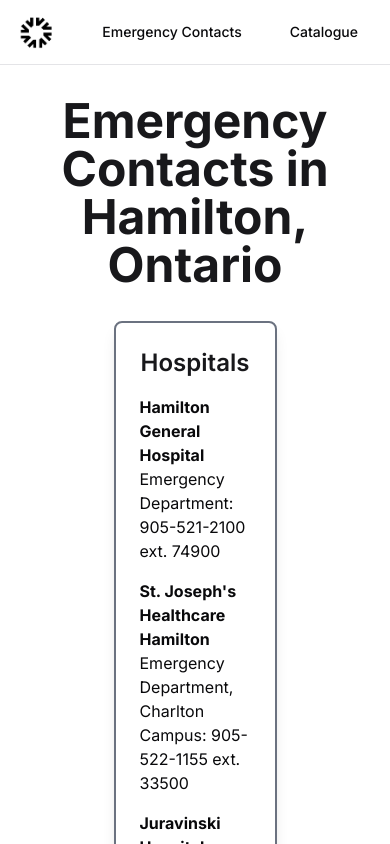
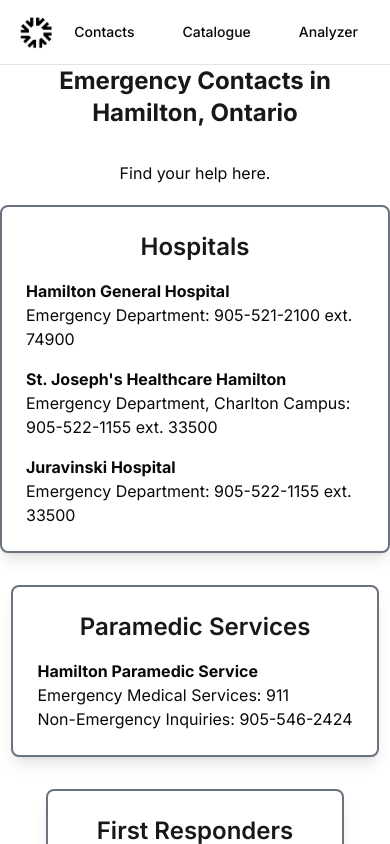
Before and after one commit to jasooh/deltahealth, a Next.js app: page /emergency in a window 390 px wide. Shown: the top 844 px of the page. Built offline with nearby package versions, Linux system fonts and the light colour scheme.

Commit message:
added animations and responsiveness

```diff
--- a/src/app/analyzer/page.tsx
+++ b/src/app/analyzer/page.tsx
@@ -1,12 +1,21 @@
 'use client'
 
-import { Button } from '@/components/ui/button'
-import { Card } from '@/components/ui/card'
-import { Textarea } from '@/components/ui/textarea'
-import { Mic } from 'lucide-react'
-import { useState } from 'react'
-import { Toggle } from '@/components/ui/toggle'
-import { AnalysisResults } from '@/components/analysis-results'
+import {Button} from '@/components/ui/button'
+import {Card} from '@/components/ui/card'
+import {Textarea} from '@/components/ui/textarea'
+import {Mic} from 'lucide-react'
+import {useState} from 'react'
+import {Toggle} from '@/components/ui/toggle'
+import {AnalysisResults} from '@/components/analysis-results'
+import {motion} from 'motion/react'
+
+const spring_transition = {
+    type: "spring",
+    stiffness: 200, // Controls how tight the spring is
+    damping: 30,    // Controls the resistance of the spring
+    bounce: 0.5,    // Controls the amount of bounce (0 to 2 is common)
+    duration: 0.6,  // Optional, spring usually ignores this unless combined
+}
 
 const symptoms = [
     'Fever',
@@ -94,7 +103,7 @@
                 headers: {
                     'Content-Type': 'application/json',
                 },
-        body: JSON.stringify({ prompt }),
+                body: JSON.stringify({prompt}),
             })
 
             if (!response.ok) {
@@ -145,7 +154,8 @@
                     Emergency Situation Analyzer
                 </h1>
                 {/* <EmergencyAnalyzer /> */}
-
+                <motion.div initial={{y: "100%", opacity: 0, filter: "blur(10px)"}}
+                            animate={{y: 0, opacity: 1, filter: "blur(0px)"}} transition={spring_transition}>
                     <Card className="p-6">
                         <h2 className="text-2xl font-semibold mb-6">
                             How are you feeling today?
@@ -172,14 +182,15 @@
                                 value={description}
                                 onChange={(e) => setDescription(e.target.value)}
                             />
-            <p className="text-sm leading-3 text-gray-400">DISCLAIMER: Not a replacement for medical professionals.</p>
+                            <p className="text-xs my-5 w-[65%] md:w-full md:text-sm leading-3 text-gray-400">DISCLAIMER: Not a replacement for medical
+                                professionals.</p>
                             <Button
                                 size="icon"
                                 variant={isListening ? 'destructive' : 'outline'}
                                 className="absolute bottom-8 right-2"
                                 onClick={handleVoiceInput}
                             >
-              <Mic className={isListening ? 'animate-pulse' : ''} />
+                                <Mic className={isListening ? 'animate-pulse' : ''}/>
                             </Button>
                             <div className="text-sm text-muted-foreground text-right">
                                 {description.length}/200 characters
@@ -198,7 +209,15 @@
                             {isLoading ? 'Analyzing...' : 'Analyze'}
                         </Button>
                     </Card>
-        {analysisResult && <AnalysisResults data={analysisResult} />}
+                </motion.div>
+                {analysisResult &&
+                    <motion.div
+                        initial={{y: "100%", opacity: 0, filter: "blur(10px)"}}
+                        animate={{y: 0, opacity: 1, filter: "blur(0px)"}}
+                        transition={spring_transition}
+                    >
+                    <AnalysisResults data={analysisResult}/>
+                </motion.div>}
             </div>
         </main>
     )
--- a/src/app/catalogue/page.tsx
+++ b/src/app/catalogue/page.tsx
@@ -1,9 +1,18 @@
 'use client'
 
-import React, { useState } from 'react';
-import IllnessDataPage from '@/components/IllnessDataPage';
-import { Button } from "@/components/ui/button"; // Import the Button component
+import React, {useState} from 'react';
+import {Button} from "@/components/ui/button"; // Import the Button component
+import {motion} from 'motion/react'
 
+const spring_transition = {
+    type: "spring",
+    stiffness: 200, // Controls how tight the spring is
+    damping: 30,    // Controls the resistance of the spring
+    bounce: 0.5,    // Controls the amount of bounce (0 to 2 is common)
+    duration: 0.6,  // Optional, spring usually ignores this unless combined
+}
+
+// TODO: This would one be placed in a database that could be freely changed, hardcoded for now cus bad
 const illnessesData = [
     {
         name: "Fungal infection",
@@ -803,8 +812,9 @@
 
     return (
         <div className="min-h-screen bg-background">
-          <div className="container mx-auto p-8">
-            <h1 className="text-center text-5xl font-bold text-primary mb-8">Illness Catalogue</h1>
+            <div className="container mx-auto md:p-8">
+                <h1 className="text-center text-2xl md:text-5xl font-bold text-primary mb-8 md:leading-3">Disease Catalogue</h1>
+                <p className="text-center pb-5">Find your resources here.</p>
 
                 {/* Search Bar */}
                 <div className="mb-6 flex justify-center">
@@ -818,11 +828,13 @@
                 </div>
 
                 {/* Illness Cards */}
+                <motion.div initial={{y: "100%", opacity: 0, filter: "blur(10px)"}}
+                            animate={{y: 0, opacity: 1, filter: "blur(0px)"}} transition={spring_transition}>
                     <div className="flex flex-col gap-8 items-center">
                         {filteredIllnesses.map((illness, index) => (
                             <div
                                 key={index}
-                  className="bg-card text-text p-6 rounded-lg shadow-lg border-2 border-gray-500 w-1/2"
+                                className="bg-card text-text p-6 rounded-lg shadow-lg border-2 border-gray-500 w-full md:w-1/2"
                             >
                                 <h2 className="text-2xl font-semibold text-primary text-center mb-4">{illness.name}</h2>
 
@@ -845,7 +857,8 @@
                                             <ul className="list-disc pl-6 space-y-2">
                                                 {illness.treatments.map((treatment, idx) => (
                                                     <li key={idx}>
-                              <strong>{treatment.name}:</strong> {treatment.effectiveness}% effectiveness
+                                                        <strong>{treatment.name}:</strong> {treatment.effectiveness}%
+                                                        effectiveness
                                                         <ul className="ml-6 list-inside">
                                                             {treatment.sideEffects.map((sideEffect, subIdx) => (
                                                                 <li key={subIdx}>- {sideEffect}</li>
@@ -880,6 +893,7 @@
                             </div>
                         ))}
                     </div>
+                </motion.div>
             </div>
         </div>
     );
--- a/src/app/emergency/page.tsx
+++ b/src/app/emergency/page.tsx
@@ -1,15 +1,33 @@
+"use client"
+
 import React from 'react';
+
+import { motion } from 'motion/react'
+
+const spring_transition = {
+  type: "spring",
+  stiffness: 200, // Controls how tight the spring is
+  damping: 30,    // Controls the resistance of the spring
+  bounce: 0.5,    // Controls the amount of bounce (0 to 2 is common)
+  duration: 0.6,  // Optional, spring usually ignores this unless combined
+}
 
 const EmergencyContactsPage = () => {
   return (
     <div className="min-h-screen bg-background">
-      <div className="container mx-auto p-8">
-        <h1 className="text-center text-5xl font-bold text-primary mb-8">Emergency Contacts in Hamilton, Ontario</h1>
-
+      <div className="container mx-auto md:p-8">
+        <h1 className="w-full text-center text-2xl md:text-5xl font-bold text-primary mb-8">Emergency Contacts in
+          Hamilton, Ontario</h1>
+        <p className="text-center pb-5">Find your help here.</p>
+        <motion.div initial={{y: "100%", opacity: 0, filter: "blur(10px)"}} animate={{
+          y: 0,
+          opacity: 1,
+          filter: "blur(0px)"
+        }} transition={spring_transition}>
           {/* Emergency Services */}
-        <div className="flex flex-col gap-8">
+          <div className="flex flex-col justify-center gap-8">
             {/* Hospitals */}
-          <div className="bg-card text-text p-6 rounded-lg shadow-lg border-2 border-gray-500 w-1/2 mx-auto">
+            <div className="bg-card text-text p-6 rounded-lg shadow-lg border-2 border-gray-500 md:w-1/2 mx-auto">
               <h2 className="text-2xl font-semibold text-primary text-center mb-4">Hospitals</h2>
               <ul className="space-y-4">
                 <li>
@@ -28,7 +46,7 @@
             </div>
 
             {/* Paramedic Services */}
-          <div className="bg-card text-text p-6 rounded-lg shadow-lg border-2 border-gray-500 w-1/2 mx-auto">
+            <div className="bg-card text-text p-6 rounded-lg shadow-lg border-2 border-gray-500 md:w-1/2 mx-auto">
               <h2 className="text-2xl font-semibold text-primary text-center mb-4">Paramedic Services</h2>
               <ul className="space-y-4">
                 <li>
@@ -40,7 +58,7 @@
             </div>
 
             {/* First Responders */}
-          <div className="bg-card text-text p-6 rounded-lg shadow-lg border-2 border-gray-500 w-1/2 mx-auto">
+            <div className="bg-card text-text p-6 rounded-lg shadow-lg border-2 border-gray-500 md:w-1/2 mx-auto">
               <h2 className="text-2xl font-semibold text-primary text-center mb-4">First Responders</h2>
               <ul className="space-y-4">
                 <li>
@@ -57,18 +75,20 @@
             </div>
 
             {/* Mental Health Services */}
-          <div className="bg-card text-text p-6 rounded-lg shadow-lg border-2 border-gray-500 w-1/2 mx-auto">
+            <div className="bg-card text-text p-6 rounded-lg shadow-lg border-2 border-gray-500 md:w-1/2 mx-auto">
               <h2 className="text-2xl font-semibold text-primary text-center mb-4">Mental Health Services</h2>
               <ul className="space-y-4">
                 <li>
                   <strong>Mobile Crisis Rapid Response Team (MCRRT)</strong>
                   <p>Available 7 days a week from 8:00 am to 4:00 am</p>
                   <p>Contact: 905-972-8338</p>
-                <p>Website: <a href="https://coasthamilton.ca/?page_id=85" className="text-link">COAST Hamilton</a></p>
+                  <p>Website: <a href="https://coasthamilton.ca/?page_id=85" className="text-link">COAST Hamilton</a>
+                  </p>
                 </li>
               </ul>
             </div>
           </div>
+        </motion.div>
       </div>
     </div>
   );
--- a/src/app/page.tsx
+++ b/src/app/page.tsx
@@ -9,8 +9,8 @@
 const spring_transition = {
     type: "spring",
     stiffness: 200, // Controls how tight the spring is
-    damping: 25,    // Controls the resistance of the spring
-    bounce: 0.5,    // Controls the amount of bounce (0 to 2 is common)
+    damping: 40,    // Controls the resistance of the spring
+    bounce: 0.3,    // Controls the amount of bounce (0 to 2 is common)
     duration: 0.8,  // Optional, spring usually ignores this unless combined
 }
 
@@ -26,7 +26,7 @@
     return (
         <>
             <main className="w-full min-h-screen p-4 md:px-28 md:py-16">
-                <section className="h-[25rem] flex flex-col gap-3 md:flex-row md:justify-between">
+                <section className="h-[35rem] md:h-[25rem] flex flex-col gap-3 md:flex-row md:justify-between">
                     <motion.div className="md:w-1/2" initial={{x: "-100%", filter: "blur(10px)"}}
                                 animate={{x: 0, filter: "blur(0px)"}} transition={spring_transition}>
                         <h1 className="text-3xl md:text-4xl font-bold leading-loose md:leading-loose text-center md:text-left">An
@@ -47,7 +47,7 @@
                                alt={"Man using phone"} height={200} width={200}/>
                     </motion.div>
                 </section>
-                <section ref={ref} className="h-[25rem] flex flex-col gap-3 md:flex-row-reverse md:justify-between">
+                <section ref={ref} className="h-[40rem] md:h-[25rem] flex flex-col gap-3 md:flex-row-reverse md:justify-between">
                     <motion.div className="md:w-1/2" initial={{x: "100%", filter: "blur(10px)", opacity: 0}}
                                 animate={isInView ? {x: 0, filter: "blur(0px)", opacity: 1} : {}}
                                 transition={spring_transition}>
@@ -71,7 +71,7 @@
                     </motion.div>
                 </section>
             </main>
-            <motion.section className="pt-10 h-[20rem] bg-black text-center space-y-8" initial={{ y: "100%" }} animate={isInView ? {y: 0} : {}} transition={spring_transition}>
+            <motion.section className="pt-10 h-[16rem] md:h-[20rem] bg-black text-center space-y-8" initial={{ y: "100%" }} animate={isInView ? {y: 0} : {}} transition={spring_transition}>
                 <div className="text-white font-medium text-2xl">
                     Stay healthy with DeltaHealth.
                 </div>
--- a/src/components/navbar.tsx
+++ b/src/components/navbar.tsx
@@ -17,10 +17,13 @@
 
           <div className="flex items-center space-x-4">
             <Button variant="ghost" asChild>
-              <Link href="/emergency">Emergency Contacts</Link>
+              <Link href="/emergency">Contacts</Link>
             </Button>
             <Button variant="ghost" asChild>
               <Link href="/catalogue">Catalogue</Link>
+            </Button>
+            <Button variant="ghost" asChild>
+              <Link href="/analyzer">Analyzer</Link>
             </Button>
           </div>
         </div>
```
Lines whose indentation alone changed are shown as unchanged.
